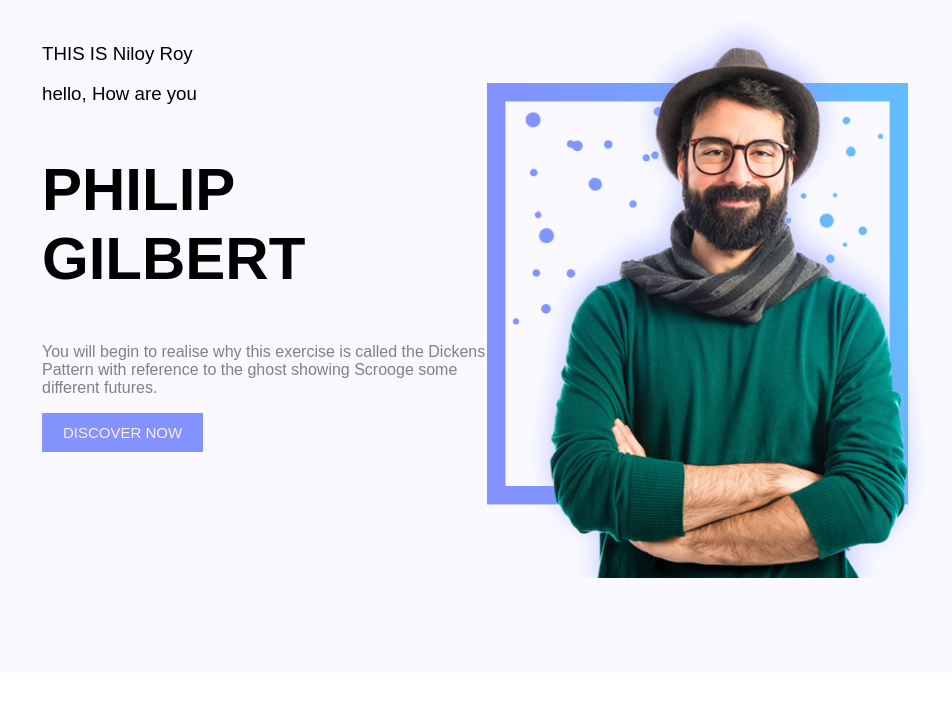
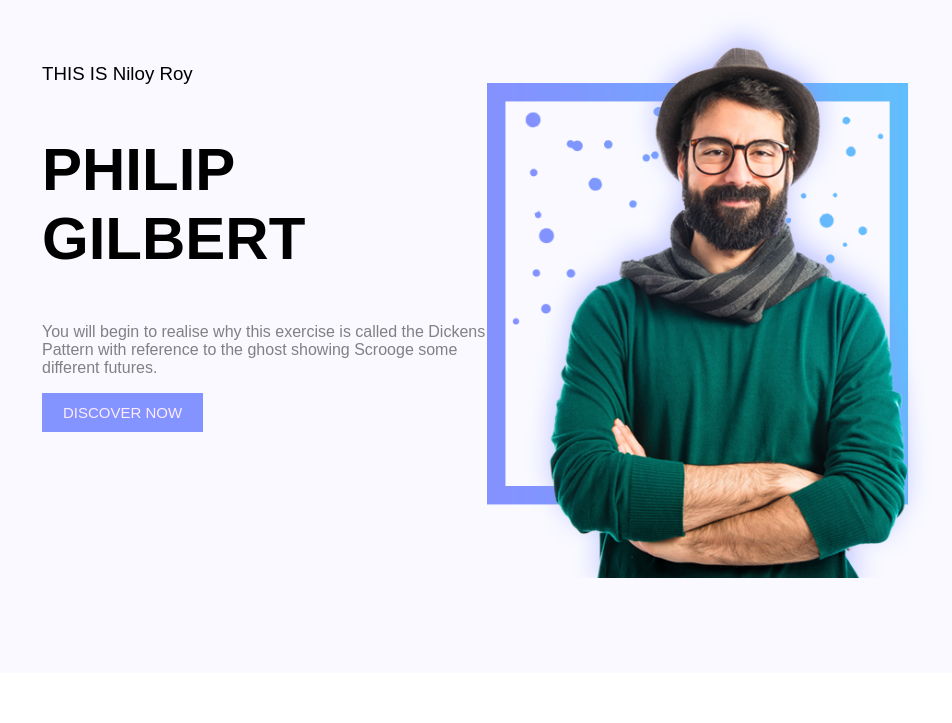
Before and after one commit to Niloyroy14/my-portfolio, a plain HTML site: page index.html in a window 1280 px wide. Shown: the part 77-800 px from the top of the page, without its empty margins (188-1140 px from the left). Drawn offline with Linux system fonts and the light colour scheme.

Commit message:
updated 1

```diff
--- a/index.html
+++ b/index.html
@@ -33,7 +33,7 @@
     <section class="about-me">
         <div class="left-half">
             <h3>THIS IS Niloy Roy</h3>
-            <h3>hello, How are you </h3>
+            <!-- <h3>hello, How are you </h3> -->
             <h1>PHILIP GILBERT</h1>
             <p>You will begin to realise why this exercise is called the Dickens Pattern with reference to the ghost
                 showing Scrooge some different futures.</p>
```
